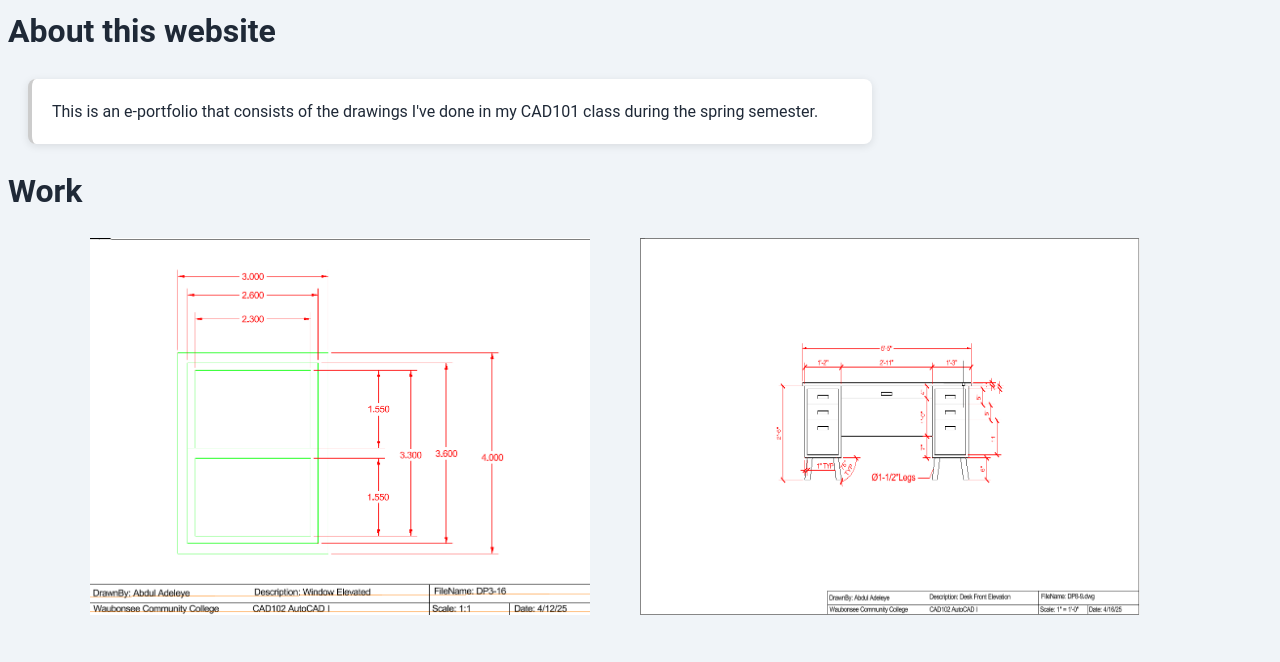
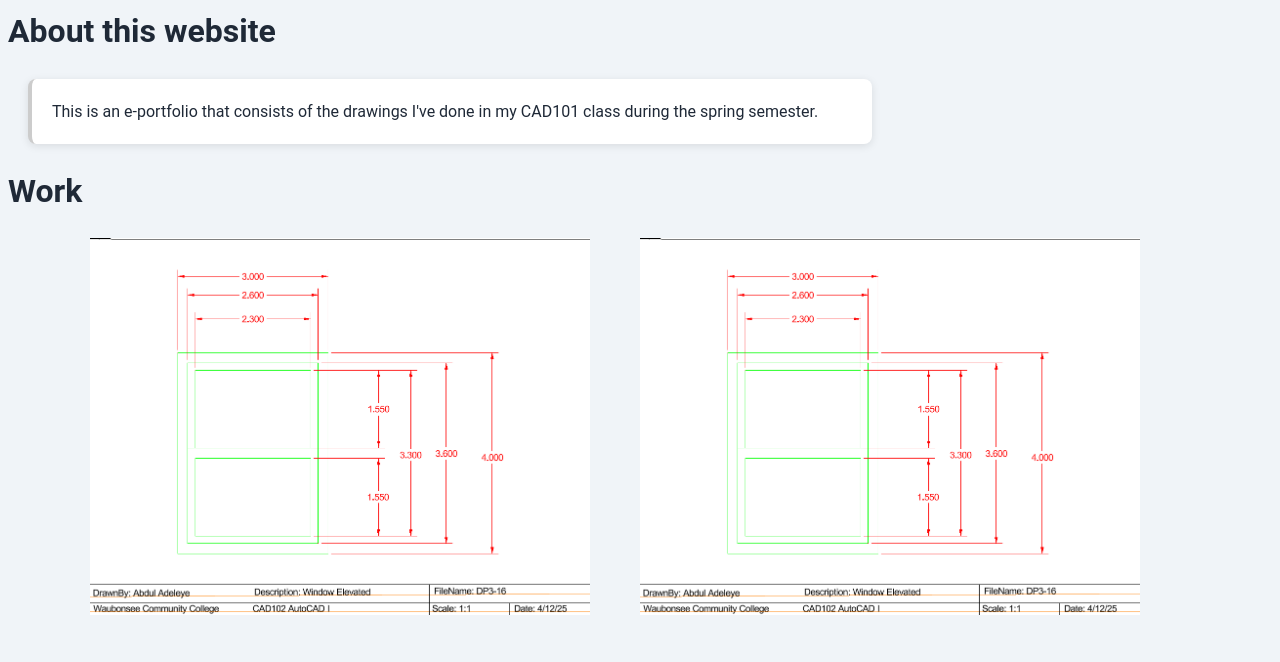
Before and after one commit to ProGithubUs3r/eportf, a plain HTML site: page index.html in a window 1280 px wide. Shown: the part 520-1182 px from the top of the page. Drawn offline with Linux system fonts and the light colour scheme; files whose address does not match are found by name.

Commit message:
Update index.html

```diff
--- a/index.html
+++ b/index.html
@@ -48,7 +48,7 @@
             </div>
 			<div class="workDiv">
                 <img src = "C:\Users\CumMa\Downloads\Screenshot 2025-05-10 215004.png" alt = "Drawing Problem 3-16" class = "image">
-				<img src = "C:\Users\CumMa\Downloads\Screenshot 2025-05-10 220706.png" alt = "Drawing Problem 8-9" class = "image"><br>
+				<img src = "https://github.com/ProGithubUs3r/eportf/blob/main/Screenshot%202025-05-10%20215004.png?raw=true" alt = "Drawing Problem 8-9" class = "image"><br>
 				<img src = "C:\Users\CumMa\Downloads\Screenshot 2025-05-11 073347.png" alt = "Drawing Problem 5-8" class = "image">
 				<img src = "C:\Users\CumMa\Downloads\Screenshot 2025-05-11 073856.png" alt = "Drawing problem 7-8" class = "image"><br>
 				<img src = "C:\Users\CumMa\Downloads\Screenshot 2025-05-11 074114.png" alt = "Drawing problem 8-19" class = "image">
```
